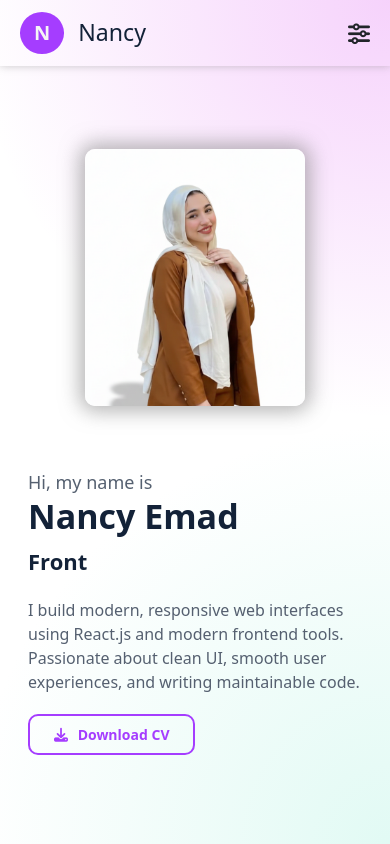
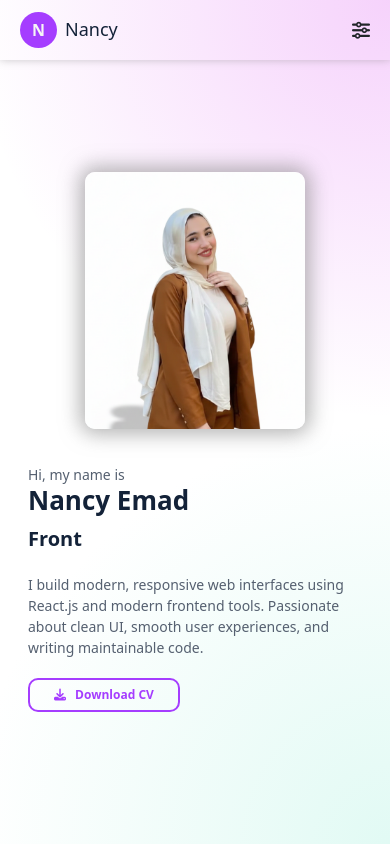
Before and after one commit to nancyemadd0099-collab/MyPortfolio, a React (Vite) app: page / in a window 390 px wide. Shown: the top 844 px of the page. Built offline with nearby package versions, Linux system fonts and the light colour scheme.

Commit message:
update size to pages

```diff
--- a/src/components/Aboutme.css
+++ b/src/components/Aboutme.css
@@ -81,7 +81,7 @@
     }
 
     .content-about p {
-        font-size: 16px;
+        font-size: 14px;
         margin-top: 25px;
     }
 
@@ -94,11 +94,11 @@
     }
 
     .cards-about h4 {
-        font-size: 18px;
+        font-size: 16px;
     }
 
     .cards-about p {
-        font-size: 14px;
+        font-size: 12px;
     }
 }
 
--- a/src/components/Card.css
+++ b/src/components/Card.css
@@ -78,7 +78,7 @@
 /* Mobile phone */
 @media (max-width: 575px) {
     .card {
-        width: 90%;
+        width: 85%;
         padding: 0px;
     }
 
@@ -87,7 +87,10 @@
     }
 
     .card-title {
-        font-size: 16px;
+        font-size: 14px;
+    }
+    .card-details {
+        font-size: 12px;
     }
 
     .card-btns {
@@ -97,7 +100,7 @@
     .demo,
     .github {
         padding: 5px 18px;
-        font-size: 14px;
+        font-size: 12px;
     }
 
 }
--- a/src/components/Contact.css
+++ b/src/components/Contact.css
@@ -138,7 +138,10 @@ textarea:focus {
     }
 
     .para-form p {
-        font-size: 14px;
+        font-size: 12px;
+    }
+    .para-form h4 {
+        font-size: 18px;
     }
 
     .form-container {
@@ -155,12 +158,13 @@ textarea:focus {
     }
 
     ::placeholder {
-        font-size: 14px;
+        font-size: 10px;
     }
 
     input,
     textarea {
         padding: 6px 14px;
+        font-size: 12px;
     }
 
     textarea {
@@ -169,15 +173,15 @@ textarea:focus {
 
     .btn-submit {
         padding: 8px;
-        font-size: 14px;
+        font-size: 10px;
     }
 
     .box-mail p {
-        font-size: 14px;
+        font-size: 12px;
     }
 
     .box-mail a {
-        font-size: 15px;
+        font-size: 14px;
     }
 }
 
@@ -202,6 +206,7 @@ textarea:focus {
     input,
     textarea {
         padding: 6px 14px;
+                font-size: 13px;
     }
 
     textarea {
--- a/src/components/Footer.css
+++ b/src/components/Footer.css
@@ -45,6 +45,9 @@
     .links i {
         font-size: 18px;
     }
+    .links  {
+        gap: 18px;
+    }
 }
 
 /* large mobile phone */
--- a/src/components/Home.css
+++ b/src/components/Home.css
@@ -94,11 +94,14 @@
 
 /* Mobile phone */
 @media (max-width: 575px) {
+#home-section{
+    height: 100vh;
+}
     #home-section .container {
         display: flex;
         flex-direction: column-reverse;
-        padding-top: 60px;
-        gap: 38px;
+        padding-top: 40px;
+        gap: 10px;
     }
 
     .content-home {
@@ -106,21 +109,25 @@
     }
 
     .content-box h1 {
-        font-size: 34px;
+        font-size: 26px;
     }
 
+    .content-box p:nth-of-type(1) {
+    font-size: 14px;
+}
+
     .content-box p:nth-of-type(2) {
-        font-size: 22px;
+        font-size: 20px;
     }
 
     .content-box p:nth-of-type(3) {
-        font-size: 16px;
+        font-size: 14px;
         margin: 20px 0;
     }
 
     .content-btns button {
-        padding: 8px 24px;
-        font-size: 14px;
+        padding: 6px 24px;
+        font-size: 12px;
     }
 
     .imge {
--- a/src/components/LetsProject.css
+++ b/src/components/LetsProject.css
@@ -65,15 +65,16 @@
     }
 
     #letsProject-section .container h1 {
-        font-size: 32px;
+        font-size: 24px;
     }
 
     #letsProject-section .container p {
-        font-size: 16px;
+        font-size: 12px;
     }
 
     #letsProject-section .container a {
-        font-size: 14px;
+        font-size: 12px;
+            padding: 10px 24px;
     }
 
     #letsProject-section .container a:hover {
--- a/src/components/Navbar.css
+++ b/src/components/Navbar.css
@@ -134,7 +134,16 @@ nav .container {
     }
 
     .logo {
-        gap: 14px;
+        gap: 8px;
+    }
+
+    .logo p {
+        padding: 6px 12px;
+        font-size: 16px;
+    }
+
+    .logo h3 {
+        font-size: 18px;
     }
 
     .btns {
@@ -143,7 +152,7 @@ nav .container {
 
     .menu-icon {
         display: block;
-        font-size: 22px;
+        font-size: 18px;
     }
 
     .mobile-menu {
--- a/src/components/Projects.css
+++ b/src/components/Projects.css
@@ -47,9 +47,11 @@
     #projects-section {
         padding: 80px 0;
     }
+
     .header-project h1 {
         font-size: 26px;
     }
+
 }
 
 /* large mobile phone */
@@ -57,6 +59,7 @@
     #projects-section {
         padding: 80px 0;
     }
+
     .header-project h1 {
         font-size: 26px;
     }
@@ -67,6 +70,7 @@
     #projects-section {
         padding: 60px 0 80px;
     }
+
     .header-project h1 {
         font-size: 26px;
     }
--- a/src/components/Skills.css
+++ b/src/components/Skills.css
@@ -125,12 +125,13 @@
     }
 
     .box {
-        width: 90%;
-        font-size: 14px;
+        width: 50%;
+        font-size: 12px;
+        padding: 16px 0;
     }
 
     .box i {
-        font-size: 24px;
+        font-size: 20px;
         margin-bottom: 5px;
     }
 
@@ -139,6 +140,10 @@
         gap: 16px;
         padding: 0;
         margin: 18px 0;
+
+    }
+    .boxFront .box{
+width: 90%;
     }
 }
 
@@ -171,8 +176,11 @@
     }
 
     .box {
-        width: 90%;
+        width: 50%;
         font-size: 14px;
+    }
+        .boxFront .box{
+width: 90%;
     }
 
     .box i {
```
